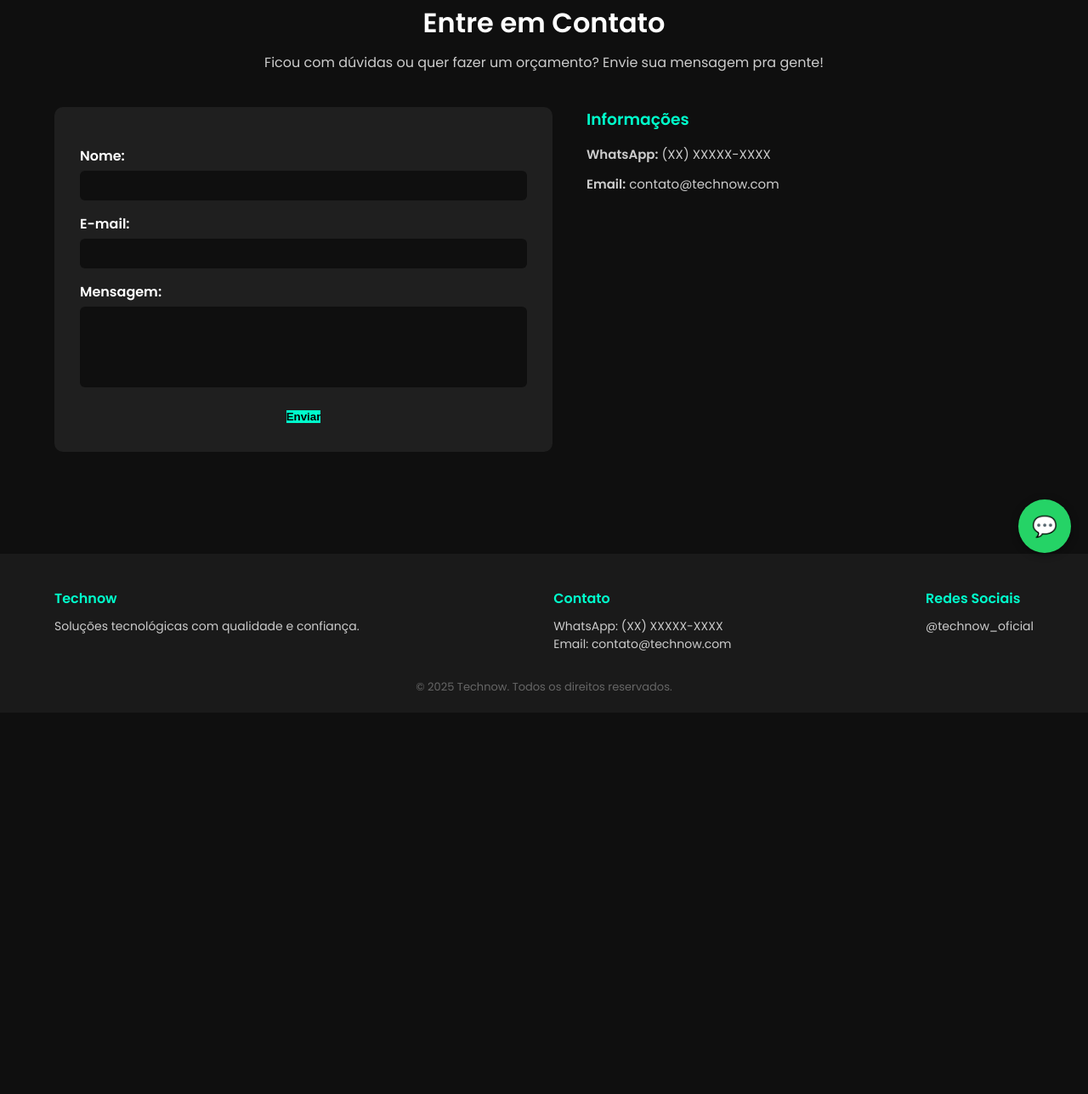
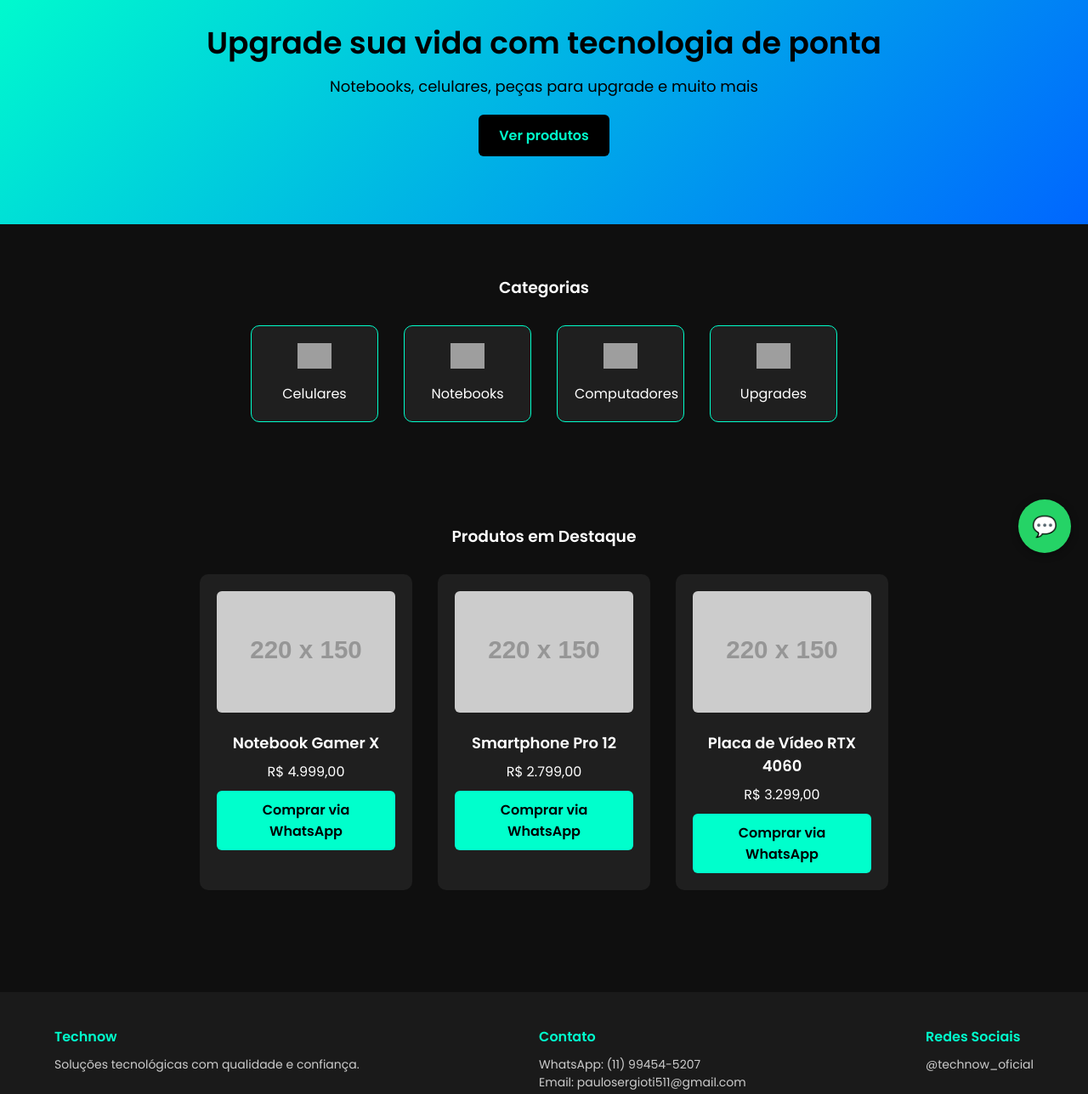
Before and after one commit to paulomagalhaes838/technow-v1, a plain HTML site: page contato.html in a window 1280 px wide. Shown: the part 129-1417 px from the top of the page at 85% size. Before the commit the page ends 968 px from the top, so only its background shows below. Drawn offline with Linux system fonts and the light colour scheme; grey boxes are pictures that could not be loaded; placeholder pictures from the web are drawn by us.

Commit message:
Update contato.html

```diff
--- a/contato.html
+++ b/contato.html
@@ -2,15 +2,15 @@
 <html lang="pt-BR">
 <head>
   <meta charset="UTF-8" />
-  <meta name="viewport" content="width=device-width, initial-scale=1.0"/>
-  <title>Contato | Technow</title>
+  <meta name="viewport" content="width=device-width, initial-scale=1.0" />
+  <title>Technow | Sua loja tech</title>
   <link rel="stylesheet" href="style.css" />
   <link href="https://fonts.googleapis.com/css2?family=Poppins:wght@400;600&display=swap" rel="stylesheet">
 </head>
 <body>
 
-  <!-- Botão WhatsApp -->
-  <a href="https://wa.me/55SEUNUMERO" class="whatsapp-float" target="_blank" title="Fale conosco no WhatsApp">💬</a>
+  <!-- Botão flutuante WhatsApp -->
+  <a href="https://wa.me/5511994545207" class="whatsapp-float" target="_blank" title="Fale conosco no WhatsApp">💬</a>
 
   <header>
     <div class="container header-content">
@@ -26,29 +26,59 @@
     </div>
   </header>
 
-  <section class="contato">
+  <section class="hero">
+    <div class="container hero-content">
+      <h2>Upgrade sua vida com tecnologia de ponta</h2>
+      <p>Notebooks, celulares, peças para upgrade e muito mais</p>
+      <a href="#" class="btn">Ver produtos</a>
+    </div>
+  </section>
+
+  <section class="categorias">
     <div class="container">
-      <h2>Entre em Contato</h2>
-      <p>Ficou com dúvidas ou quer fazer um orçamento? Envie sua mensagem pra gente!</p>
+      <h3>Categorias</h3>
+      <div class="grid">
+        <div class="categoria">
+          <img src="https://img.icons8.com/ios-filled/50/00ffcc/smartphone.png" alt="Celulares">
+          <span>Celulares</span>
+        </div>
+        <div class="categoria">
+          <img src="https://img.icons8.com/ios-filled/50/00ffcc/laptop.png" alt="Notebooks">
+          <span>Notebooks</span>
+        </div>
+        <div class="categoria">
+          <img src="https://img.icons8.com/ios-filled/50/00ffcc/computer.png" alt="Computadores">
+          <span>Computadores</span>
+        </div>
+        <div class="categoria">
+          <img src="https://img.icons8.com/ios-filled/50/00ffcc/processor.png" alt="Upgrades">
+          <span>Upgrades</span>
+        </div>
+      </div>
+    </div>
+  </section>
 
-      <div class="contato-grid">
-        <form action="mailto:contato@technow.com" method="POST" enctype="text/plain">
-          <label for="nome">Nome:</label>
-          <input type="text" id="nome" name="nome" required />
-
-          <label for="email">E-mail:</label>
-          <input type="email" id="email" name="email" required />
-
-          <label for="mensagem">Mensagem:</label>
-          <textarea id="mensagem" name="mensagem" rows="5" required></textarea>
-
-          <button type="submit" class="btn">Enviar</button>
-        </form>
-
-        <div class="info-contato">
-          <h3>Informações</h3>
-          <p><strong>WhatsApp:</strong> (XX) XXXXX-XXXX</p>
-          <p><strong>Email:</strong> contato@technow.com</p>
+  <section class="produtos">
+    <div class="container">
+      <h3>Produtos em Destaque</h3>
+      <div class="grid">
+        <div class="produto">
+          <img src="https://via.placeholder.com/220x150" alt="Notebook Gamer X" />
+          <h4>Notebook Gamer X</h4>
+          <p>R$ 4.999,00</p>
+          <a href="https://wa.me/5511994545207" class="btn">Comprar via WhatsApp</a>
+        </div>
+        <div class="produto">
+          <img src="https://via.placeholder.com/220x150" alt="Smartphone Pro 12" />
+          <h4>Smartphone Pro 12</h4>
+          <p>R$ 2.799,00</p>
+          <a href="https://wa.me/5511994545207" class="btn">Comprar via WhatsApp</a>
+        </div>
+        <div class="produto">
+          <img src="https://via.placeholder.com/220x150" alt="Placa de Vídeo RTX 4060" />
+          <h4>Placa de Vídeo RTX 4060</h4>
+          <p>R$ 3.299,00</p>
+          <a href="https://wa.me/5511994545207" class="btn">Comprar via WhatsApp</a>
         </div>
       </div>
     </div>
@@ -63,8 +93,8 @@
         </div>
         <div>
           <h4>Contato</h4>
-          <p>WhatsApp: (XX) XXXXX-XXXX</p>
-          <p>Email: contato@technow.com</p>
+          <p>WhatsApp: (11) 99454-5207</p>
+          <p>Email: paulosergioti511@gmail.com</p>
         </div>
         <div>
           <h4>Redes Sociais</h4>
```
